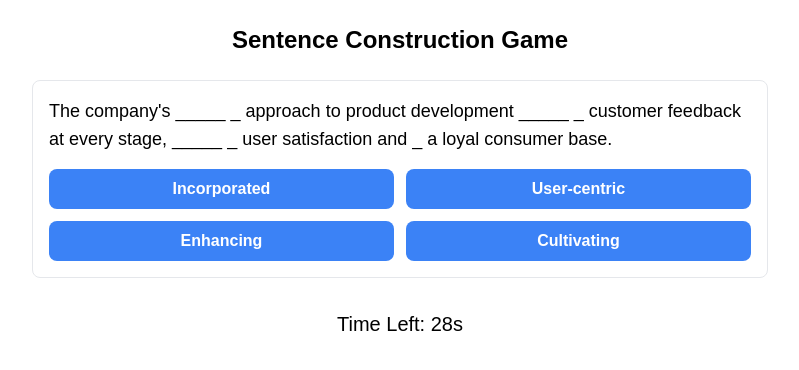
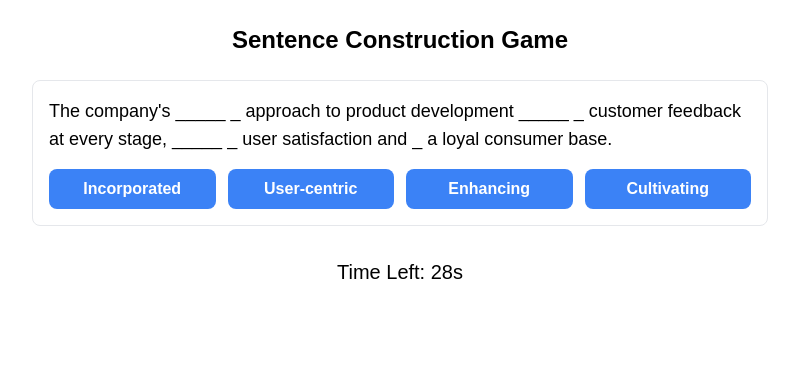
Before and after one commit to Anjali129-hub/sentence-builder-game, a React (Create React App) app: page / in a window 1280 px wide. Both pictures are taken after a click on the button "Start Game". Shown: the top 370 px of the page, without its empty margins (240-1039 px from the left). Built offline with nearby package versions, Linux system fonts and the light colour scheme; data requests are answered from the project's data file.

Commit message:
Fix issues in App.js

```diff
--- a/src/App.js
+++ b/src/App.js
@@ -210,7 +210,7 @@ const App = () => {
           ))}
         </h2>
 
-        <div className="grid grid-cols-2 gap-3">
+        <div className="grid grid-cols-2 sm:grid-cols-3 lg:grid-cols-4 gap-3">
           {currentQuestion?.options.map((option, index) => (
             <button
               key={index}
```
